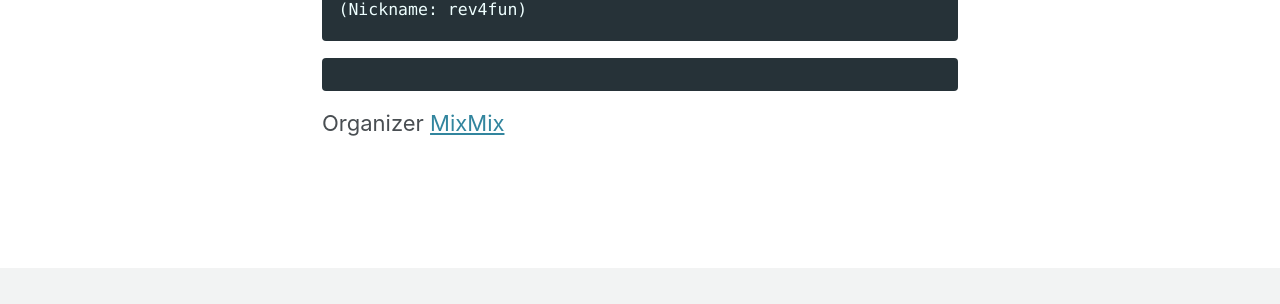
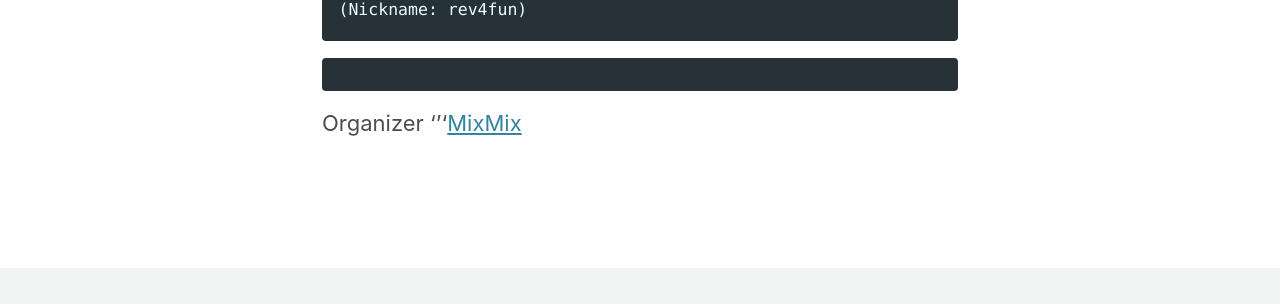
Before and after one commit to slyfizz3/slyfizz3.github.io, a Jekyll site: the page built from _pages/about.md, in a window 1280 px wide and 900 px high, scrolled down 1141 px. Shown: the part 478-782 px from the top of the window. Built offline with Jekyll 4.4.1, drawn with Linux system fonts in a browser that asks for light colours; cached includes are drawn as plain includes; nearby versions of some CDN libraries.

````diff
--- a/_pages/about.md
+++ b/_pages/about.md
@@ -60,4 +60,4 @@ History(2020)
 ```
 ```
 Organizer
-[MixMix](https://github.com/slyfizz3/Make-challenges/tree/master/2020DefenitCTF/MixMix)
+'''[MixMix](https://github.com/slyfizz3/Make-challenges/tree/master/2020DefenitCTF/MixMix)
````
